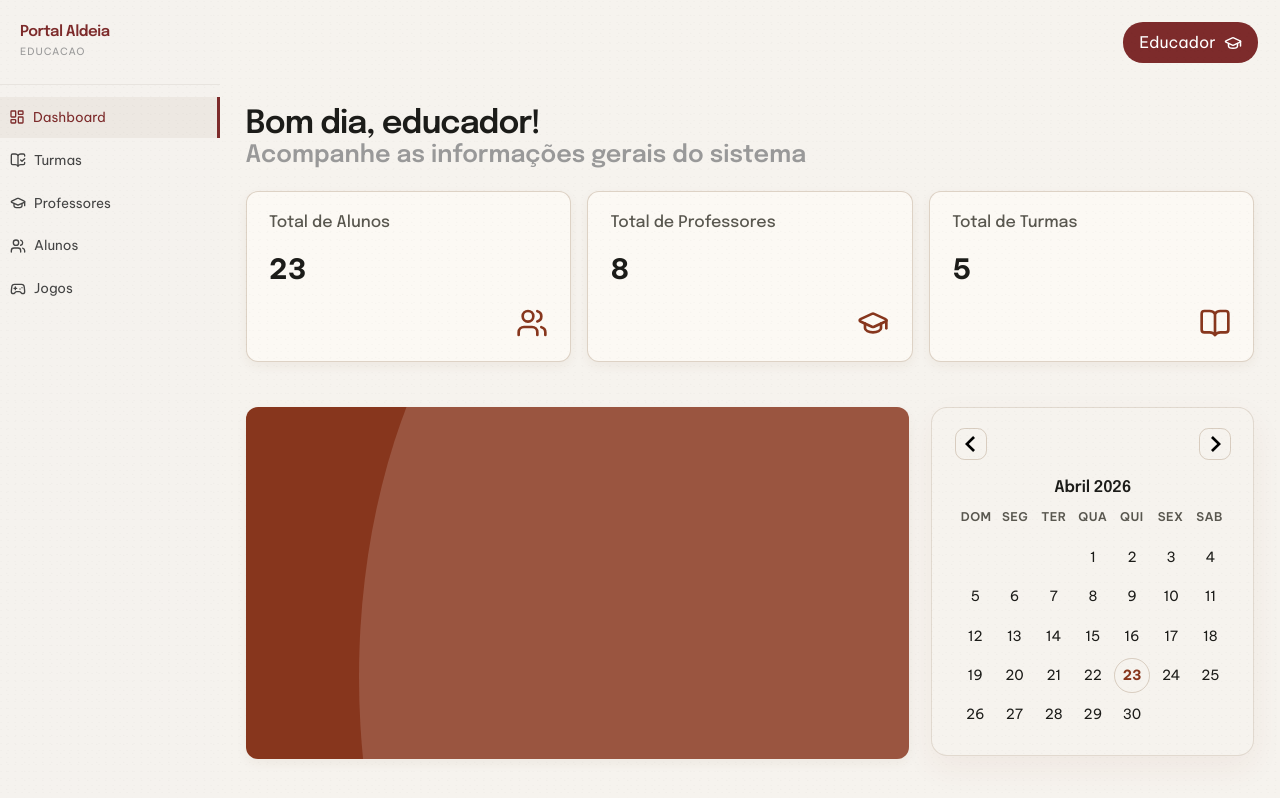
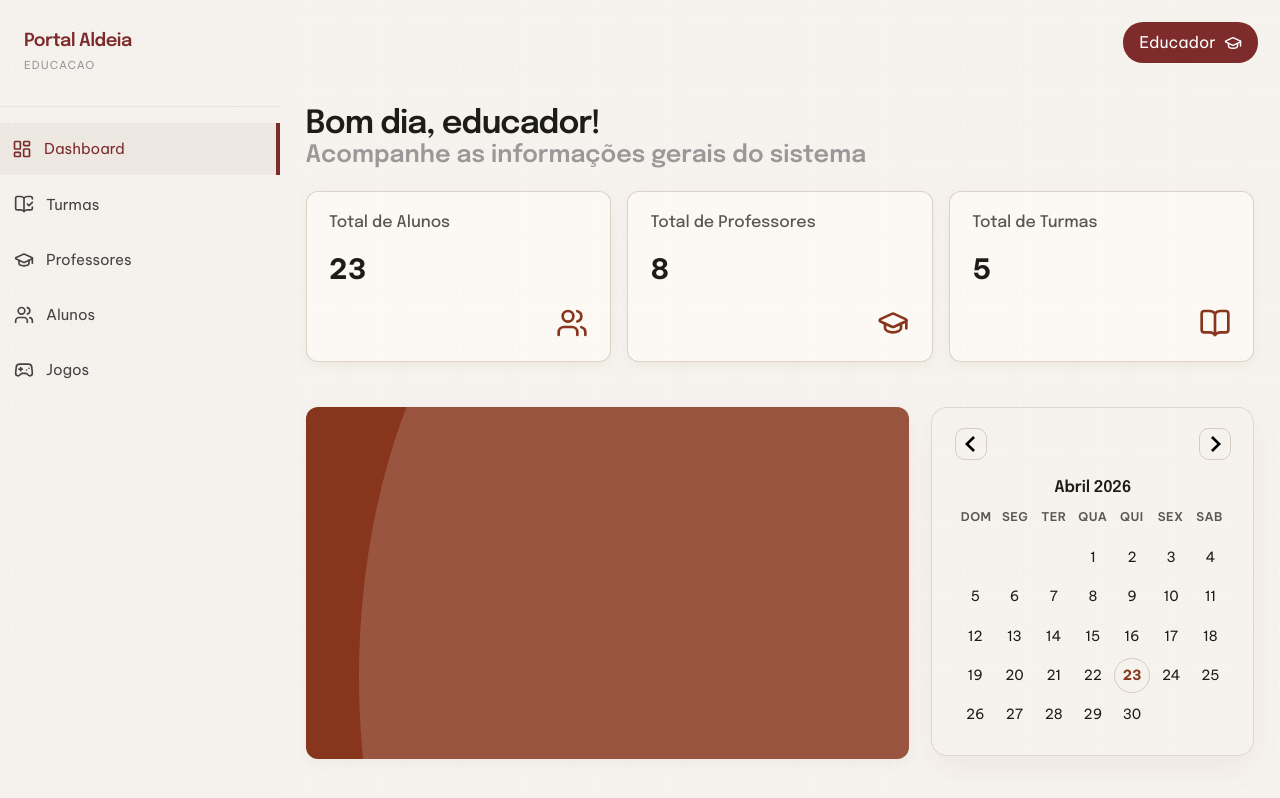
Before and after one commit to Matheus-Lessa-Dev/SaaS_Aldeia, a React (Vite) app in the folder frontend/: page /admin/dashboard in a window 1280 px wide. Built offline with nearby package versions, Linux system fonts and the light colour scheme.

Commit message:
feat: alterado tamanho sidebar

```diff
--- a/frontend/src/components/sideBar/SideBar1.tsx
+++ b/frontend/src/components/sideBar/SideBar1.tsx
@@ -32,7 +32,7 @@ function Sidebar1() {
                     const Icon = item.icon
                     const content = (
                         <>
-                            <Icon className="sideBarNavlinkIcon" size={16} aria-hidden="true" />
+                            <Icon className="sideBarNavlinkIcon" size={20} aria-hidden="true" />
                             <span>{item.label}</span>
                         </>
                     )
--- a/frontend/src/components/sideBar/SideBar2.tsx
+++ b/frontend/src/components/sideBar/SideBar2.tsx
@@ -30,7 +30,7 @@ function Sidebar2() {
                     const Icon = item.icon
                     const content = (
                         <>
-                            <Icon className="sideBarNavlinkIcon" size={16} aria-hidden="true" />
+                            <Icon className="sideBarNavlinkIcon" size={20} aria-hidden="true" />
                             <span>{item.label}</span>
                         </>
                     )
--- a/frontend/src/components/sideBar/sideBar.css
+++ b/frontend/src/components/sideBar/sideBar.css
@@ -1,31 +1,31 @@
 .sideBar {
-    width: 220px;
+    width: 280px;
     min-height: 100vh;
     background-color: #F5F2EE;
     display: flex;
     flex-direction: column;
-    padding: 24px 0;
+    padding: 32px 0;
     flex-shrink: 0;
 }
 
 .sideBarTitle {
-    padding: 0 20px 24px;
+    padding: 0 24px 32px;
     border-bottom: 1px solid #E8E4DF;
-    margin-bottom: 12px;
+    margin-bottom: 16px;
 }
 
 .sideBarTitle h1 {
-    font-size: 15px;
+    font-size: 18px;
     font-weight: 600;
     color: #7D2B2B;
     margin: 0;
 }
 
 .sideBarTitle h6 {
-    font-size: 10px;
+    font-size: 11px;
     letter-spacing: 1px;
     color: #999;
-    margin: 4px 0 0;
+    margin: 6px 0 0;
     text-transform: uppercase;
     font-weight: 400;
 }
@@ -33,7 +33,7 @@
 .sideBarNavlinks {
     display: flex;
     flex-direction: column;
-    gap: 2px;
+    gap: 4px;
     flex: 1;
 }
 
@@ -41,14 +41,14 @@
     display: flex;
     align-items: center;
     justify-content: flex-start;
-    gap: 8px;
+    gap: 12px;
     width: 100%;
-    padding: 10px;
+    padding: 14px;
     border: none;
     border-radius: 0;
     background: transparent;
     color: #444;
-    font-size: 13.5px;
+    font-size: 15px;
     cursor: pointer;
     text-align: left;
     text-decoration: none;
@@ -72,6 +72,7 @@
 .sideBarNavlink.active {
     background-color: #EDE8E2;
     color: #7D2B2B;
-    border-right: 3px solid #7D2B2B;
-    padding-left: 9px;
+    border-right: 4px solid #7D2B2B;
+    padding-left: 12px;
+    padding-right: 16px;
 }
```
